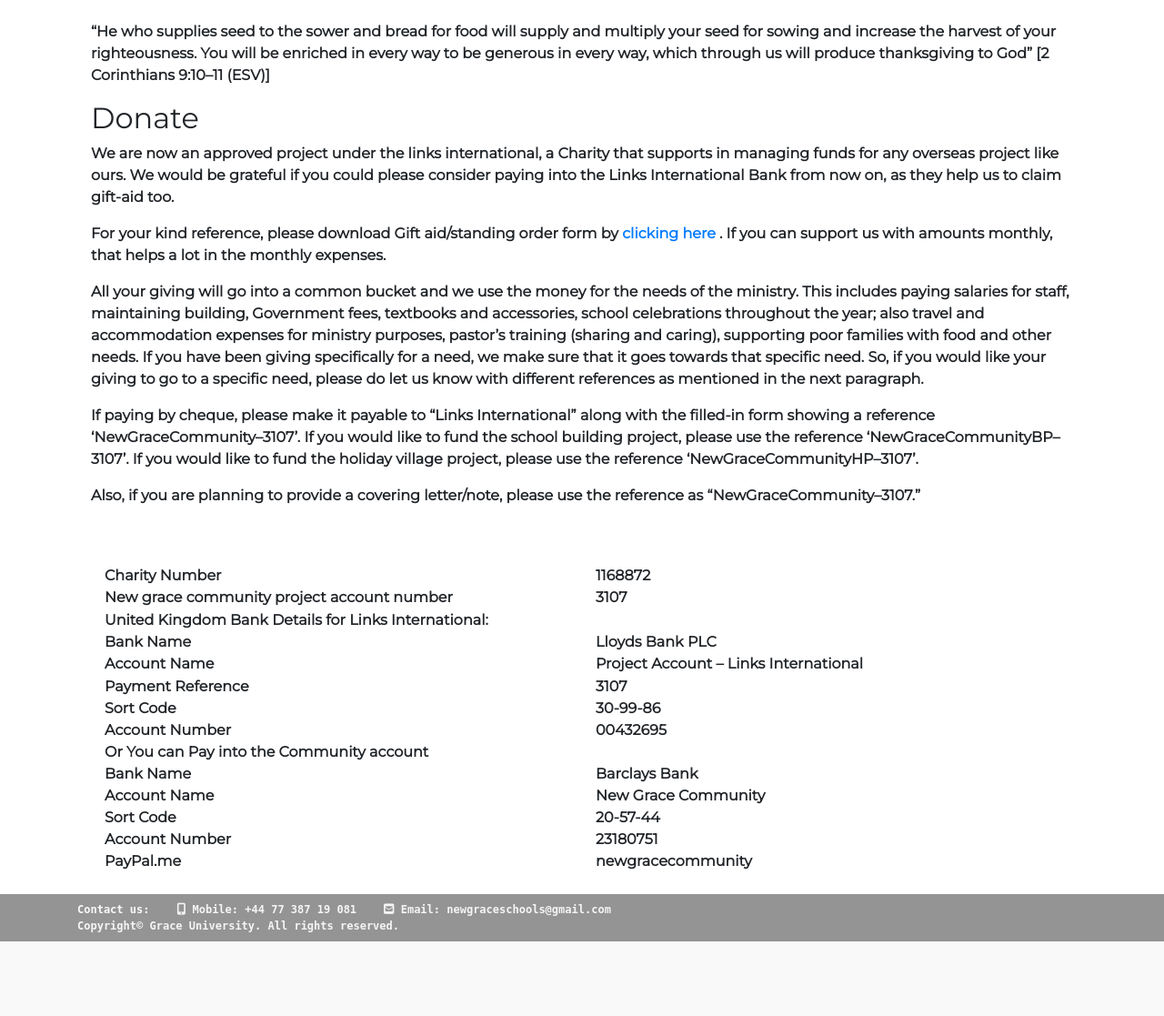
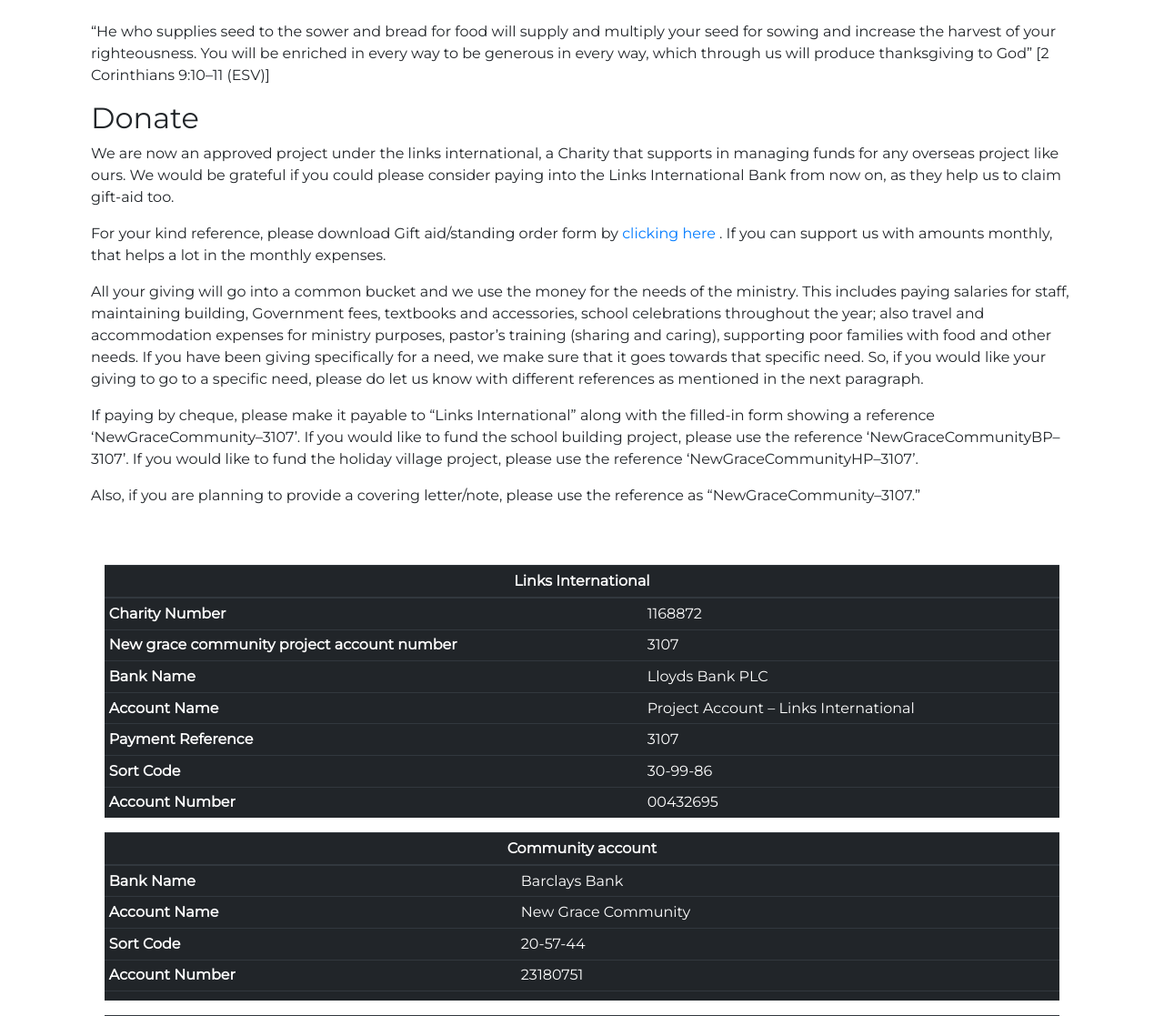
Before and after one commit to kavis97/goat, a PHP site: page /donate.php in a window 1280 px wide. Shown: the part 648-1765 px from the top of the page at 91% size. Before the commit the page ends 1683 px from the top, so only its background shows below. Run offline with PHP 8.4, Linux system fonts and the light colour scheme; data that the repository does not hold is empty; some libraries are stand-ins or nearby versions.

Commit message:
updated donate with table

```diff
--- a/aboutus.php
+++ b/aboutus.php
@@ -26,12 +26,12 @@ include './header.php' ?>
     </header>
 
 
-    <section id="section-aboutus" class="section-aboutus">
+    <section id="page-aboutus" class="page-common page-aboutus">
         <header class="layout-aboutus container">
             <?php
                 foreach (glob("./contents/aboutus/*.html") as $filename) {
                     $contentFile =$filename;
-                    include './aboutus_content.php';
+                    include './content.php';
                 }
             ?>
         </header>
--- a/contactus.php
+++ b/contactus.php
@@ -21,7 +21,7 @@
 
     </header>
 
-    <section id="page-contactus" class="page-mission text-center py-5">
+    <section id="page-contactus" class="page-common page-contactus text-center py-5">
         <header class="vision-header container">
                 <h2>Contact Us</h2>
 
--- a/contents/donate/page.donate2.html
+++ b/contents/donate/page.donate2.html
@@ -1,125 +1,95 @@
 <div class="container">
-    <div class="row text-left">
-        <div class="col-sm">
-            Charity Number
-        </div>
-        <div class="col-sm">
-            1168872
-        </div>
-    </div>
-    <div class="row text-left">
-        <div class="col-sm">
-            New grace community project account number
-        </div>
-        <div class="col-sm">
-            3107
-        </div>
-    </div>
-    <div class="row text-left">
-        <div class="col-sm">
+    <table class="table table-sm table-dark">
+        <thead>
+            <tr>
+                <th scope="col" colspan="2" class="text-center">Links International</th>
 
-        </div>
-        <div class="col-sm">
+            </tr>
+        </thead>
+        <tbody>
+            <tr>
+                <th scope="row">Charity Number</th>
+                <td>1168872</td>
+            </tr>
 
-        </div>
-    </div>
-    <div class="row text-left">
-        <div class="col-sm">
-            United Kingdom Bank Details for Links International:
-        </div>
-    </div>
-    <div class="row text-left">
-        <div class="col-sm">
-            Bank Name
-        </div>
-        <div class="col-sm">
-            Lloyds Bank PLC
-        </div>
-    </div>
-    <div class="row text-left">
-        <div class="col-sm">
-            Account Name
-        </div>
-        <div class="col-sm">
-            Project Account – Links International
-        </div>
-    </div>
-    <div class="row text-left">
-        <div class="col-sm">
+            <tr>
+                <th scope="row">New grace community project account number</th>
+                <td>3107</td>
+            </tr>
+            <tr>
+                <th scope="row"> Bank Name</th>
+                <td>Lloyds Bank PLC</td>
+            </tr>
+            <tr>
+                <th scope="row">Account Name</th>
+                <td>Project Account – Links International</td>
+            </tr>
+            <tr>
+                <th scope="row">Payment Reference</th>
+                <td>3107</td>
+            </tr>
+            <tr>
+                <th scope="row">Sort Code</th>
+                <td>30-99-86</td>
+            </tr>
+            <tr>
+                <th scope="row">Account Number</th>
+                <td>00432695</td>
+            </tr>
+        </tbody>
+    </table>
+</div>
+<div class="container">
+    <table class="table table-sm table-dark">
+        <thead>
+            <tr>
+                <th scope="col" colspan="2" class="text-center">Community account</th>
+            </tr>
+        </thead>
+        <tbody>
 
-        </div>
-        <div class="col-sm">
-
-        </div>
-    </div>
-    <div class="row text-left">
-        <div class="col-sm">
-            Payment Reference
-        </div>
-        <div class="col-sm">
-            3107
-        </div>
-    </div>
-    <div class="row text-left">
-        <div class="col-sm">
-            Sort Code
-        </div>
-        <div class="col-sm">
-            30-99-86
-        </div>
-    </div>
-    <div class="row text-left">
-        <div class="col-sm">
-            Account Number
-        </div>
-        <div class="col-sm">
-            00432695
-        </div>
-    </div>
-    <div class="row text-left">
-        <div class="col-sm">
-            Or You can Pay into the Community account
-        </div>
-
-    </div>
-    <div class="row text-left">
-        <div class="col-sm">
-            Bank Name
-        </div>
-        <div class="col-sm">
-            Barclays Bank
-        </div>
-    </div>
-    <div class="row text-left">
-        <div class="col-sm">
-            Account Name
-        </div>
-        <div class="col-sm">
-            New Grace Community
-        </div>
-    </div>
-    <div class="row text-left">
-        <div class="col-sm">
-            Sort Code
-        </div>
-        <div class="col-sm">
-            20-57-44
-        </div>
-    </div>
-    <div class="row text-left">
-        <div class="col-sm">
-            Account Number
-        </div>
-        <div class="col-sm">
-            23180751
-        </div>
-    </div>
-    <div class="row text-left">
-        <div class="col-sm">
-            PayPal.me
-        </div>
-        <div class="col-sm">
-            newgracecommunity
-        </div>
-    </div>
+            <tr>
+                <th scope="row">Bank Name</th>
+                <td>Barclays Bank</td>
+            </tr>
+            <tr>
+                <th scope="row">Account Name</th>
+                <td>New Grace Community</td>
+            </tr>
+            <tr>
+                <th scope="row"> Sort Code</th>
+                <td>20-57-44</td>
+            </tr>
+            <tr>
+                <th scope="row">Account Number</th>
+                <td>23180751</td>
+            </tr>
+            <tr>
+                <th scope="row"></th>
+                <td></td>
+            </tr>
+        </tbody>
+    </table>
 </div>
+<div class="container">
+    <table class="table table-sm table-dark">
+        <tbody>
+            <tr>
+                <th scope="col" colspan="2">Paypal</th>
+                <td>
+                    <div class="">
+                        <form action="https://www.paypal.com/cgi-bin/webscr" method="post" target="_blank">
+                            <input type="hidden" name="cmd" value="_s-xclick">
+                            <input type="hidden" name="hosted_button_id" value="UBB4LFACER59L">
+                            <input type="image" src="https://www.paypalobjects.com/en_US/GB/i/btn/btn_donateCC_LG.gif"
+                                border="0" name="submit" title="PayPal - The safer, easier way to pay online!"
+                                alt="Donate with PayPal button">
+                            <img alt="" border="0" src="https://www.paypal.com/en_GB/i/scr/pixel.gif" width="1"
+                                height="1">
+                        </form>
+                    </div>
+                </td>
+            </tr>
+        </tbody>
+    </table>
+</div>
--- a/css/demo_styles.css
+++ b/css/demo_styles.css
@@ -74,29 +74,15 @@ body {
     min-height: 90vh;
 }
 
-
-.section-aboutus {
-    /* background: url(../img/home.png?1234); */
-    /* background-position: center bottom;
-    background-repeat: no-repeat;
-    background-size: cover;
-    height: 100%; */
-    /* color: white; */
-    /* background-color:rgb(201, 222, 241); */
+.page-common {
     font-weight: 500;
 }
 
-.section-aboutus .layout-aboutus {
+.page-aboutus .layout-aboutus {
     min-height: 50vh;
 }
 
 .section-values {
-    /* background: url(../img/home.png?1234); */
-    /* background-position: center bottom;
-    background-repeat: no-repeat;
-    background-size: cover;
-    height: 100%; */
-    /* color: white; */
     background-color:rgb(234, 239, 243);
 }
 
--- a/donate.php
+++ b/donate.php
@@ -25,12 +25,12 @@ include './header.php' ?>
     </header>
 
 
-    <section id="section-donate" class="section-donate">
+    <section id="page-donate" class="page-common page-donate">
         <header class="layout-donate container">
             <?php
                 foreach (glob("./contents/donate/*.html") as $filename) {
                     $contentFile =$filename;
-                    include './donate_content.php';
+                    include './content.php';
                 }
             ?>
         </header>
--- a/donate_content.php
+++ /dev/null
@@ -1,7 +0,0 @@
-<div class="container py-4">
-    <div class="row text-left">
-        <div class="col-sm">
-            <?php include $contentFile ?>
-        </div>
-    </div>
-</div>
--- a/ourprojects.php
+++ b/ourprojects.php
@@ -25,12 +25,12 @@ include './header.php' ?>
     </header>
 
 
-    <section id="section-ourprojects" class="section-ourprojects">
+    <section id="page-ourprojects" class="page-common page-ourprojects">
         <header class="layout-ourprojects container">
             <?php
                 foreach (glob("./contents/ourprojects/*.html") as $filename) {
                     $contentFile =$filename;
-                    include './ourprojects_content.php';
+                    include './content.php';
                 }
             ?>
         </header>
--- a/vision.php
+++ b/vision.php
@@ -25,12 +25,12 @@ include './header.php' ?>
     </header>
 
 
-    <section id="section-vision" class="section-vision">
+    <section id="page-vision" class="page-common page-vision">
         <header class="layout-vision container">
             <?php
                 foreach (glob("./contents/vision/*.html") as $filename) {
                     $contentFile =$filename;
-                    include './vision_content.php';
+                    include './content.php';
                 }
             ?>
         </header>
```
Also changed, not shown: other parts of css/demo_styles.css (+0 -99 lines), ourprojects_content.php (deleted, +0 -7 lines), vision_content.php (deleted, +0 -7 lines), content.php (renamed from aboutus_content.php).
